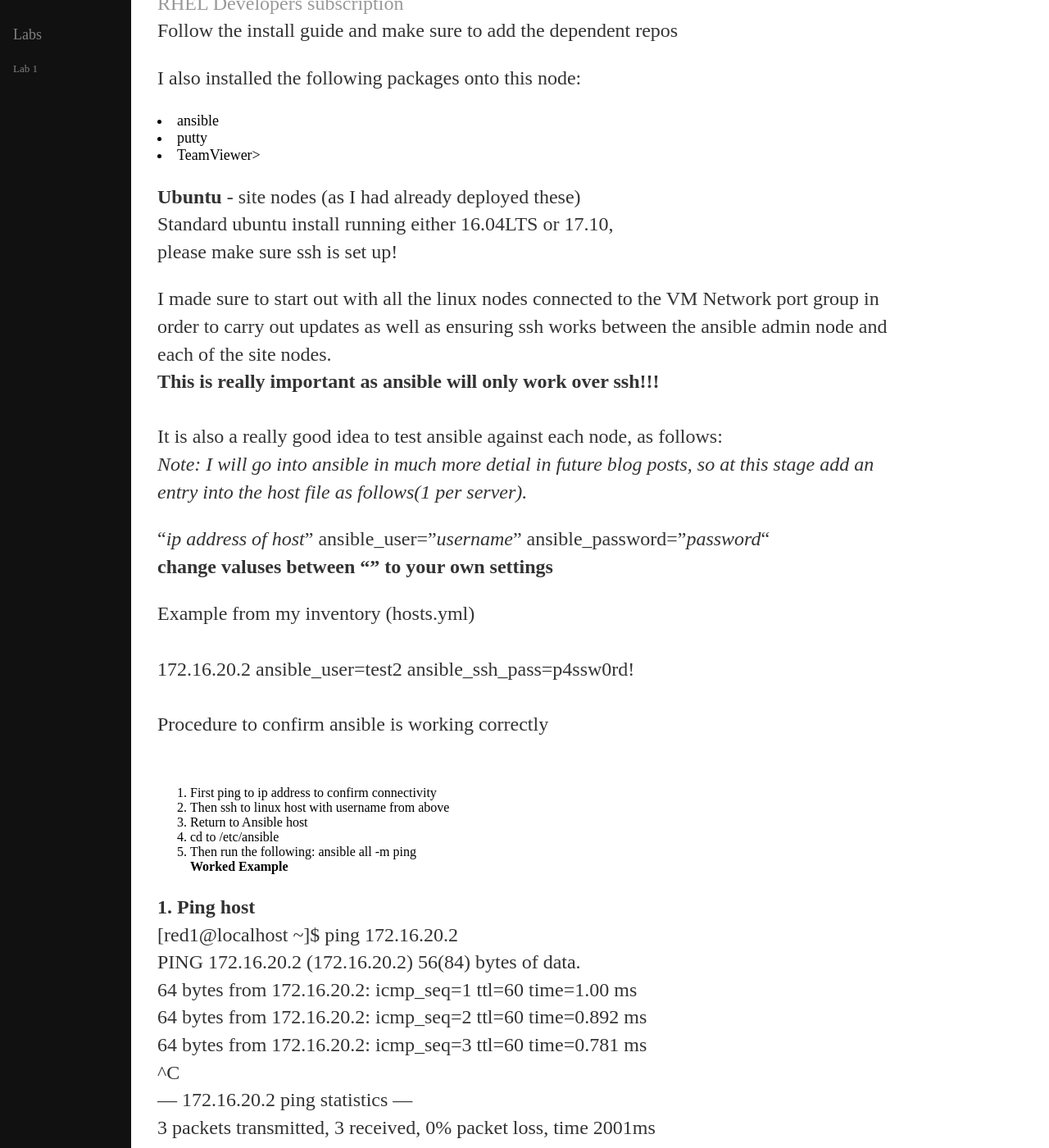
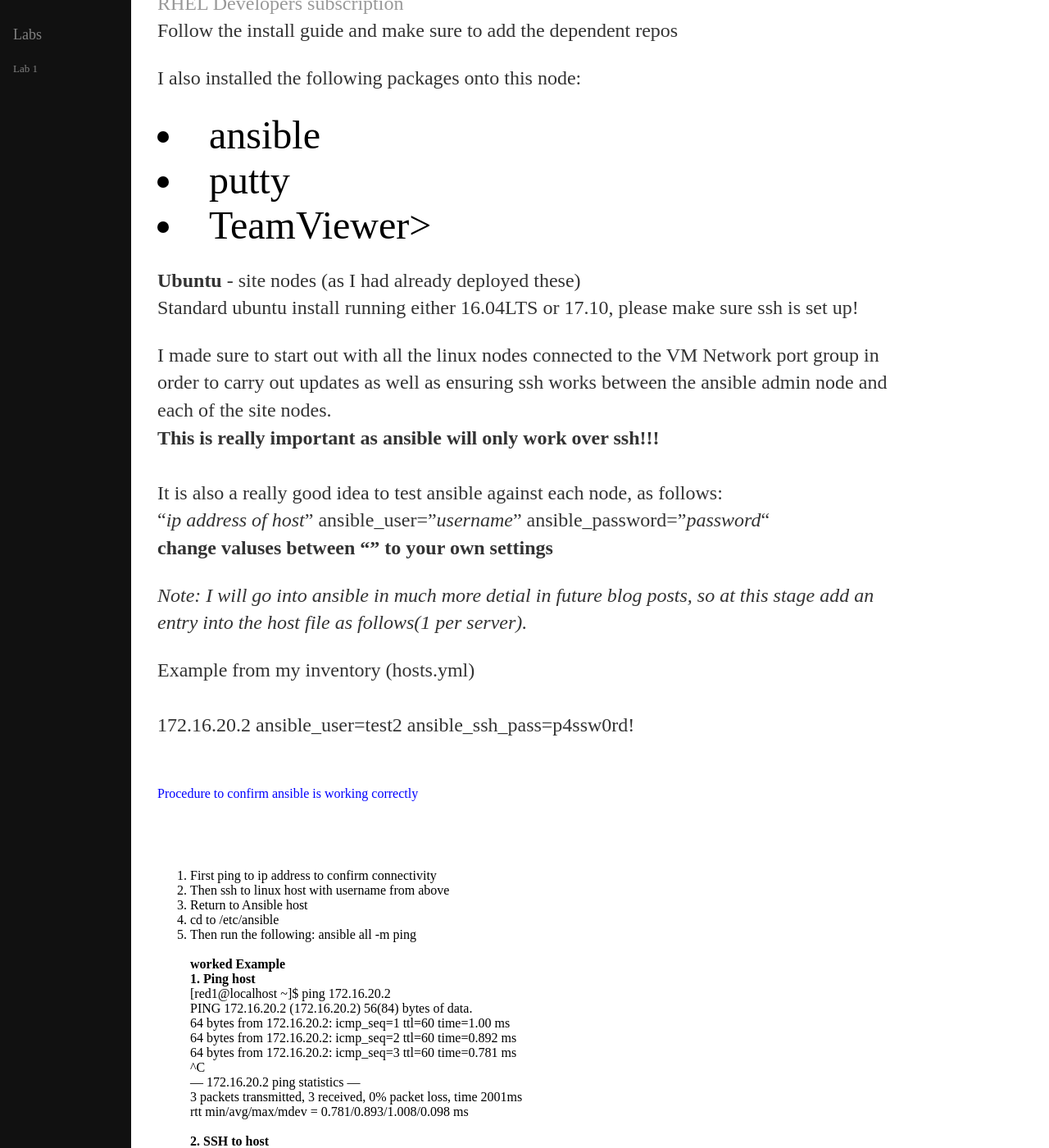
Before and after one commit to craigeowen/craigeowen.github.io, a Jekyll site: the page built from _posts/2018-04-13-Linux-Endpoint-Setup.md, in a window 1280 px wide and 1400 px high, scrolled down 459 px. Shown: the whole window at 82% size. Built offline with Jekyll 4.4.1, drawn with Linux system fonts in a browser that asks for light colours; our own code applies the rules of GitHub Pages for plain Markdown files.

Commit message:
Update 2018-04-13-Linux-Endpoint-Setup.md

```diff
--- a/_posts/2018-04-13-Linux-Endpoint-Setup.md
+++ b/_posts/2018-04-13-Linux-Endpoint-Setup.md
@@ -12,14 +12,14 @@ subscription</a>
 Follow the install guide and make sure to add the dependent repos
 
 I also installed the following packages onto this node:
-<font size="4">
+<font size="8">
 <li>ansible</li>
 <li>putty</li>
 <li>TeamViewer></li>
 </font>
 
 <b>Ubuntu</b> - site nodes (as I had already deployed these)<br>
-Standard ubuntu install running either 16.04LTS or 17.10, <br> please make sure ssh is set up!
+Standard ubuntu install running either 16.04LTS or 17.10, please make sure ssh is set up!
 
 I made sure to start out with all the linux nodes connected to the
 VM Network port group in order to carry out updates as well as ensuring
@@ -28,18 +28,18 @@ ssh works between the ansible admin node and each of the site nodes. <br>
  <br>
  It is also a really good idea to test ansible against each node, as
  follows:<br>
- <i> Note: I will go into ansible in much more detial in future blog posts, so at this stage
- add an entry into the host file as follows(1 per server).</i><br>
- <!-- I should add a screeshot of hosts.yml -->
-
- "<i>ip address of host</i>" ansible_user="<i>username</i>" ansible_password="<i>password</i>"<br>
+  "<i>ip address of host</i>" ansible_user="<i>username</i>" ansible_password="<i>password</i>"<br>
   <b>change valuses between "" to your own settings</b><br>
 
- Example from my inventory (hosts.yml)<br>
+  <i> Note: I will go into ansible in much more detial in future blog posts, so at this stage
+ add an entry into the host file as follows(1 per server).</i><br>
+
+ <!-- I should add a screeshot of hosts.yml -->
+  Example from my inventory (hosts.yml)<br>
  172.16.20.2 ansible_user=test2 ansible_ssh_pass=p4ssw0rd!<br>
- <br>
- Procedure to confirm ansible is working correctly<br>
+<!-- screenshot to add above -->
 <br>
+ <font color="blue">Procedure to confirm ansible is working correctly</font><br>
 1. First ping to ip address to confirm connectivity
 <br>
 2. Then ssh to linux host with username from above
@@ -50,8 +50,8 @@ ssh works between the ansible admin node and each of the site nodes. <br>
 <br>
 5. Then run the following: ansible all -m ping
 <br>
-<b>Worked Example</b><br>
-
+<br>
+<b>worked Example</b><br>
 <b>1. Ping host</b><br>
 [red1@localhost ~]$ ping 172.16.20.2<br>
 PING 172.16.20.2 (172.16.20.2) 56(84) bytes of data.<br>
@@ -103,5 +103,5 @@ Connection to 172.16.20.2 closed.<br>
 [red1@localhost ansible]$<br>
 [red1@localhost ansible]$ <br>
 <br>
-<b>Success!!!</b>
+<b><font size="10" color="blue">Success!!!</font></b>
 <br>
```
